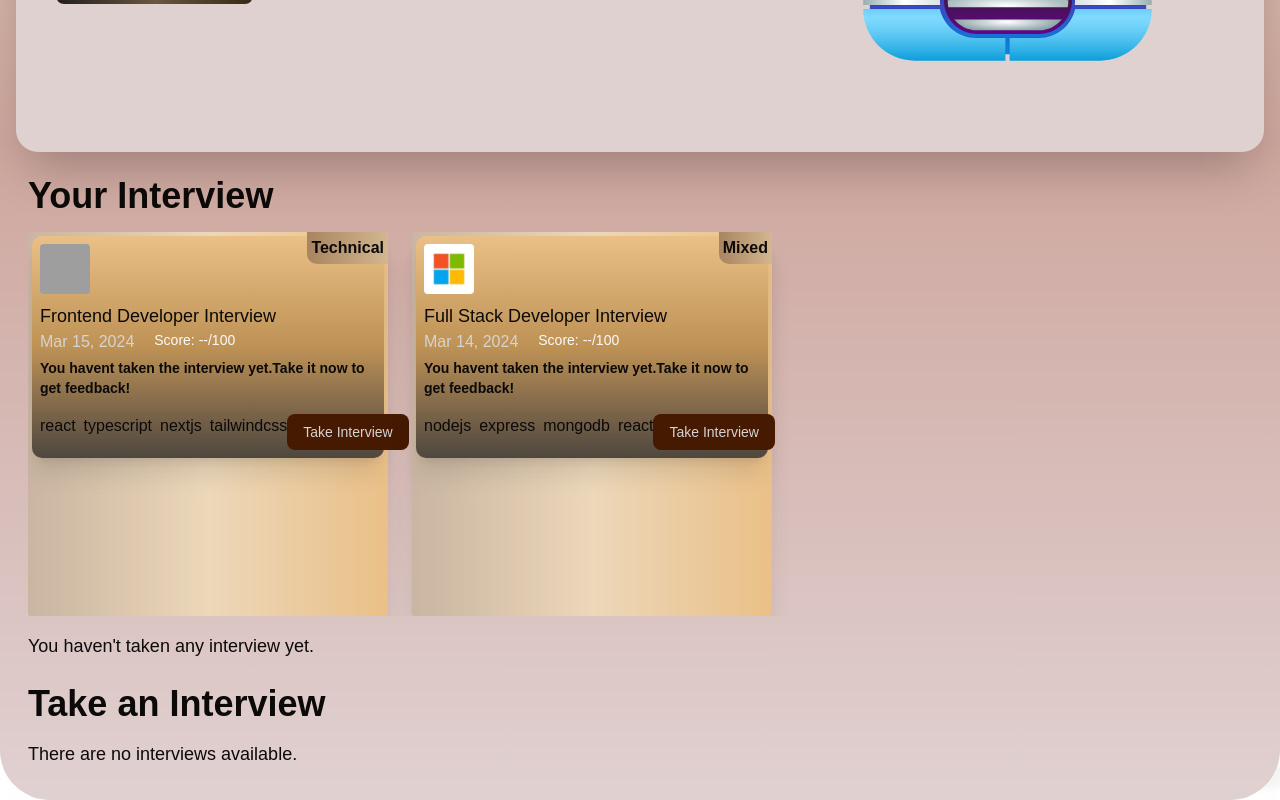
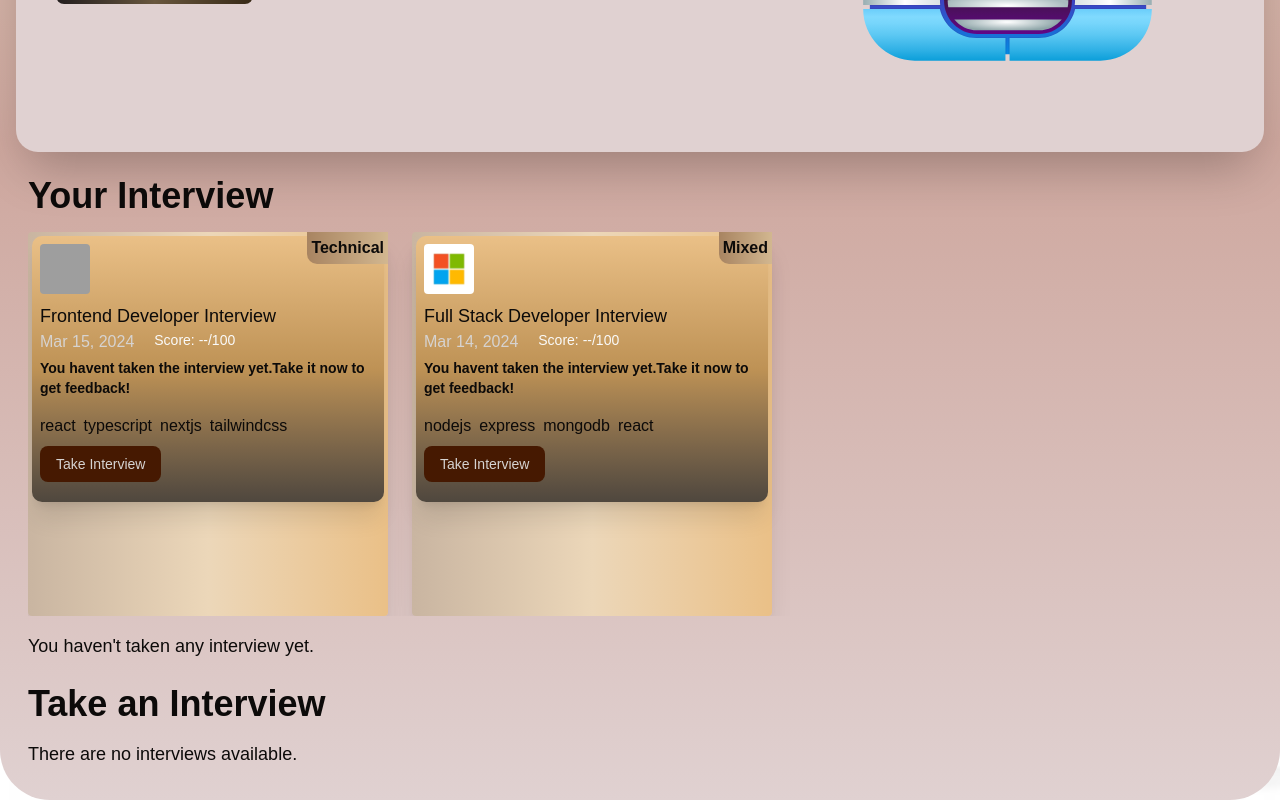
Before and after one commit to AD9-1/jsm-interview-mock, a Next.js app: page / in a window 1280 px wide. Shown: the part 513-1313 px from the top of the page. Built offline with nearby package versions, Linux system fonts and the light colour scheme; grey boxes are pictures that could not be loaded; a web font is replaced by a local one.

Commit message:
InterviewCard progressing

```diff
--- a/components/InterviewCard.tsx
+++ b/components/InterviewCard.tsx
@@ -58,7 +58,7 @@ const InterviewCard = ({
           {feedback?.finalAssessment ||
             "You havent taken the interview yet.Take it now to get feedback!"}
         </h4>
-        <div className="mt-4 flex justify-between">
+      <div className="mt-4 flex place-items-center justify-between flex-wrap gap-2 mb-3">
           <p>
             <DisplayTechIcons techstack={techstack} />
           </p>
```
